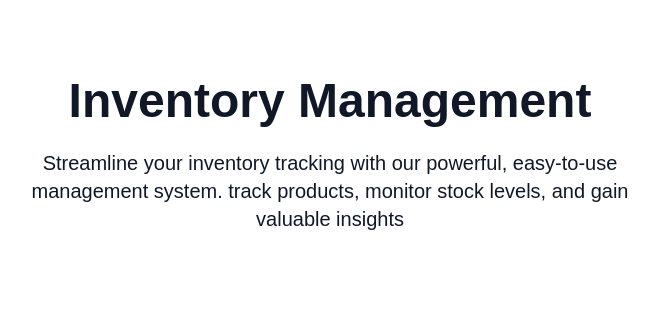
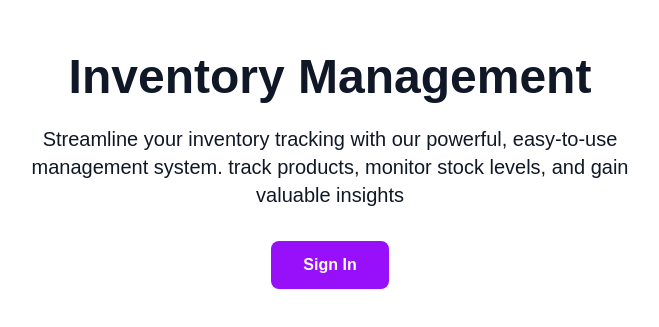
Before and after one commit to Ndanusa/next-app, a Next.js app: page / in a window 1280 px wide. Shown: the part 229-556 px from the top of the page, without its empty margins (310-969 px from the left). Built offline with nearby package versions, Linux system fonts and the light colour scheme.

Commit message:
home page link styles=d

```diff
--- a/app/page.tsx
+++ b/app/page.tsx
@@ -1,4 +1,5 @@
 import Image from "next/image";
+import Link from "next/dist/client/link";
 
 export default function Home() {
   return (
@@ -11,7 +12,9 @@ export default function Home() {
           <p className={`text-xl text-gray-900 mb-8 max-w-2xl mx-auto`}>
               Streamline your inventory tracking with our powerful, easy-to-use management system. track products, monitor stock levels, and gain valuable insights
           </p>
-
+          <div className={`flex gap-4 justify-center`}>
+              <Link href={`/sign-in`} className={`bg-purple-600 text-white px-8 py-3 rounded-lg font-semibold hover:bg-purple-700 transition-colors`}>Sign In</Link>
+          </div>
         </div>
       </div>
     </div>
```
